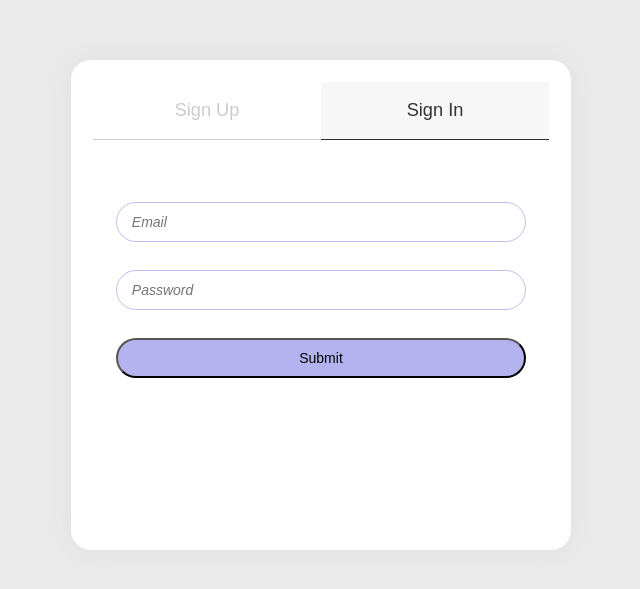
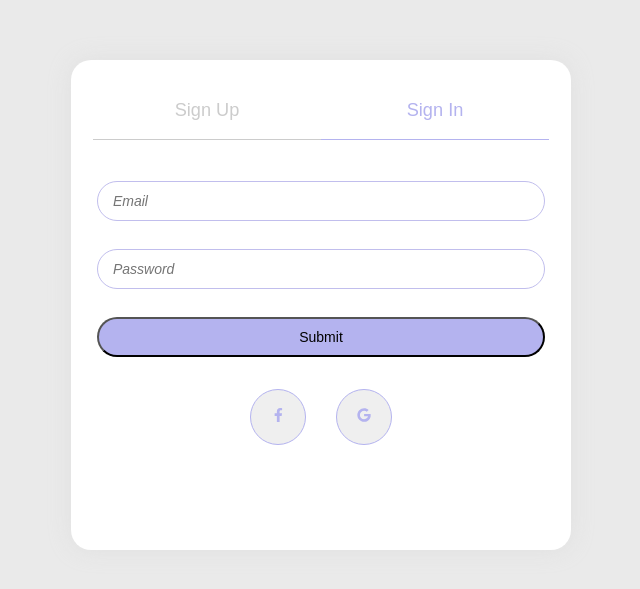
Before and after one commit to mvn-tienle2-dn/Todo-PWA, a Vue app in the folder todo-vue-pwa/: page /auth in a window 1280 px wide. Shown: the part 109-698 px from the top of the page, without its empty margins (319-959 px from the left). Built offline with nearby package versions, Linux system fonts and the light colour scheme.

Commit message:
Change color

```diff
--- a/todo-vue-pwa/src/assets/styling/pages/_auth.scss
+++ b/todo-vue-pwa/src/assets/styling/pages/_auth.scss
@@ -111,7 +111,7 @@
 
   }
 
-  .sign-on, .sign-up {
+  .sign-in, .sign-up {
     position: absolute;
     width: 100%;
     top: 120px;
@@ -134,11 +134,10 @@
 
   #signin-title:checked {
     & + .tab-item {
-      color: #333;
-      border-color: #333;
-      background-color: #f7f7f7;
+      color: map-get($color, primary);
+      border-color: map-get($color, primary);
     }
-    & ~ .sign-on {
+    & ~ .sign-in {
       opacity: 1;
       z-index: 99;
       -webkit-transition-delay: .25s;
@@ -159,9 +158,8 @@
 
   #signup-title:checked {
     & + .tab-item {
-      color: #333;
-      border-color: #333;
-      background-color: #f7f7f7;
+      color: map-get($color, primary);
+      border-color: map-get($color, primary);
     }
 
     & ~ .sign-up {
@@ -174,7 +172,7 @@
       transition-delay: .25s;
     }
 
-    & ~ .sign-on {
+    & ~ .sign-in {
       opacity: 0;
       -webkit-transition-delay: 0s;
       -moz-transition-delay: 0s;
@@ -198,10 +196,61 @@
       opacity: 1;
     }
   }
-  .email {
-    @include pxRem(margin-top, 120);
-  }
   .btn-primary {
     width: 90%;
   }
+  .action {
+    .btn {
+      @include pxRem(margin-top, 32);
+      width: 50px;
+      height: 50px;
+      @include pxRem(width, 56);
+      @include pxRem(height, 56);
+      @include pxRem(margin-right, 30);
+      border-radius: 50%;
+      overflow: hidden;
+      position: relative;
+      text-decoration: none;
+      color: map-get($color, primary);
+      border: 1px solid map-get($color, primary);
+      transition: all 0.2s linear 0s;
+      padding: 0;
+      i {
+        @include pxRem(font-size, 16);
+        @include pxRem(margin-top, 20);
+      }
+      &:last-child {
+        margin-right: 0;
+      }
+      &:before {
+        content: "";
+        display: inline-block;
+        height: 100%;
+        vertical-align: middle;
+      }
+      &:after {
+        content: "";
+        display: block;
+        width: 90%;
+        height: 90%;
+        top: -110%;
+        left: 0;
+        right: 0;
+        margin: auto;
+        position: absolute;
+        // background-color: map-get($color, primary);
+        border-radius: 50%;
+      }
+      &:hover {
+        i {
+          color: map-get($color, white);
+          z-index: 99;
+        }
+        &:after {
+          transition: all 0.2s linear 0s;
+          top: 5%;
+        }
+      }
+    }
+  }
 }
--- a/todo-vue-pwa/src/views/Auth.vue
+++ b/todo-vue-pwa/src/views/Auth.vue
@@ -9,9 +9,15 @@
           <label class="tab-item active" for="signup-title">Sign Up</label>
           <div class="clearfix"></div>
           <div class="sign-in">
-            <input class="input email" id="emailIn" type="email" placeholder="Email">
-            <input class="input password" id="passwordIn" type="password" placeholder="Password">
-            <button class="btn btn-primary">Submit</button>
+            <form>
+              <input class="input email" id="emailIn" type="email" placeholder="Email">
+              <input class="input password" id="passwordIn" type="password" placeholder="Password">
+              <button type="button" class="btn btn-primary">Submit</button>
+              <div class="action">
+                <button class="btn btn-fb"><i class="fab fa-facebook-f"></i></button>
+                <button class="btn btn-google"><i class="fab fa-google"></i></button>
+              </div>
+            </form>
           </div>
           <div class="sign-up">
             Sign Up
```
